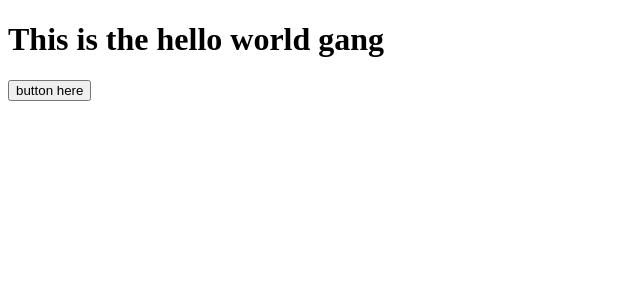
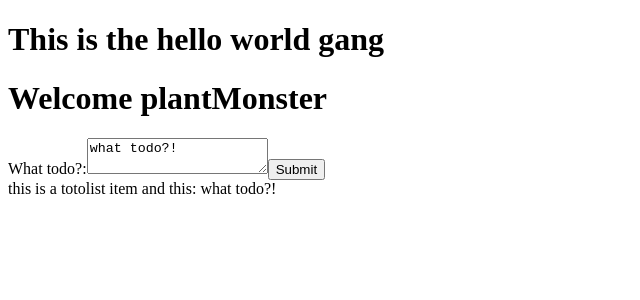
Before and after one commit to alexanderlin/todoList, a React app: page / in a window 1280 px wide. Shown: the top 300 px of the page, without its empty margins (0-640 px from the left). Built offline with nearby package versions, Linux system fonts and the light colour scheme.

Commit message:
got react to render and handled a click

```diff
--- a/App.jsx
+++ b/App.jsx
@@ -1,17 +1,21 @@
 import React from "react";
-const fetchSomething = async(e)=>{
-  e.preventDefault();
-  console.log('clicked!')
-  try{
-    const result = await fetch('http://localhost:3000/');
-    const resultJson = await result.json();
-    console.log(resultJson);
-  }catch(err){
-    return err;
-  }
-}
+import TodoContainer from './TodoContainer.jsx';
+// const fetchSomething = async(e)=>{
+//   e.preventDefault();
+//   console.log('clicked!')
+//   try{
+//     const result = await fetch('http://localhost:3000/');
+//     const resultJson = await result.json();
+//     console.log(resultJson);
+//   }catch(err){
+//     return err;
+//   }
+// }
 const App = ()=>{
-  return <button onClick={fetchSomething}>button here</button>
+  return <TodoContainer/>
 };
+// const App = ()=>{
+//   return <button onClick={fetchSomething}>button here</button>
+// };
 
 export default App;
--- /dev/null
+++ b/TodoContainer.jsx
@@ -0,0 +1,11 @@
+import React from "react";
+import TodoList from './TodoList.jsx'
+
+const TodoContainer = ()=>{
+  return <div>
+    <h1>Welcome plantMonster</h1>
+    <TodoList />
+  </div>
+}
+
+export default TodoContainer;
--- /dev/null
+++ b/TodoItem.jsx
@@ -0,0 +1,9 @@
+import React from "react";
+
+const TodoItem = (props)=>{
+  return <div>
+    this is a totolist item and this: {props.in}
+  </div>
+}
+
+export default TodoItem;
--- /dev/null
+++ b/TodoList.jsx
@@ -0,0 +1,20 @@
+import React, { useState } from "react";
+import TodoItem from "./TodoItem.jsx";
+
+const TodoList = ()=>{
+  const [inVal,setInVal] = useState('what todo?!');
+  const handleSubmit = (e)=>{
+
+    alert(inVal);
+    e.preventDefault();
+  };
+  return <div>
+      <form onSubmit={handleSubmit}>
+        <label>What todo?:<textarea value={inVal} onChange={(e)=>setInVal(e.target.value)} /></label>
+        <input type="submit" value="Submit" />
+      </form>
+    <TodoItem in = {inVal}/>
+  </div>
+}
+
+export default TodoList;
--- a/index.html
+++ b/index.html
@@ -2,7 +2,7 @@
 <html lang="en">
 <head>
   <meta charset="UTF-8">
-  <title>Hello World</title>
+  <title>Solo Planat Voyage</title>
 </head>
 <body>
   <h1>This is the hello world gang</h1>
```
